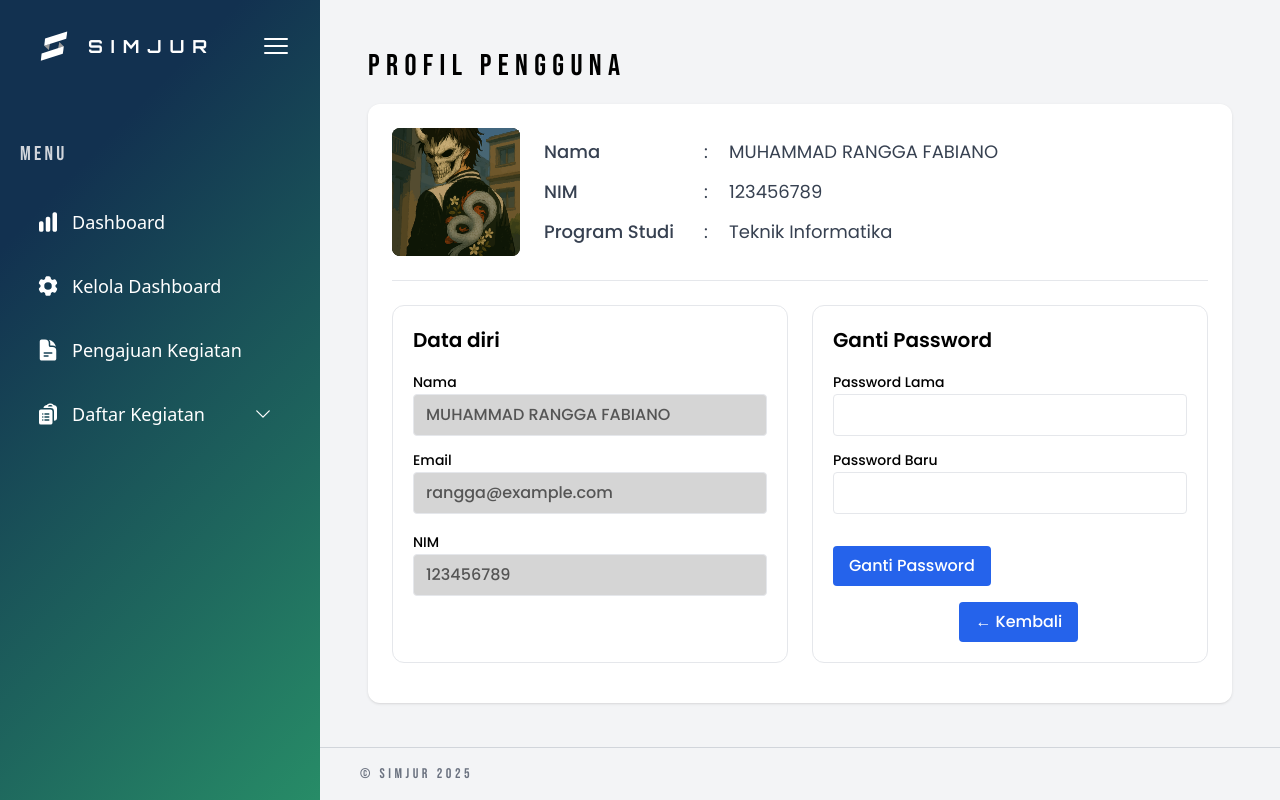
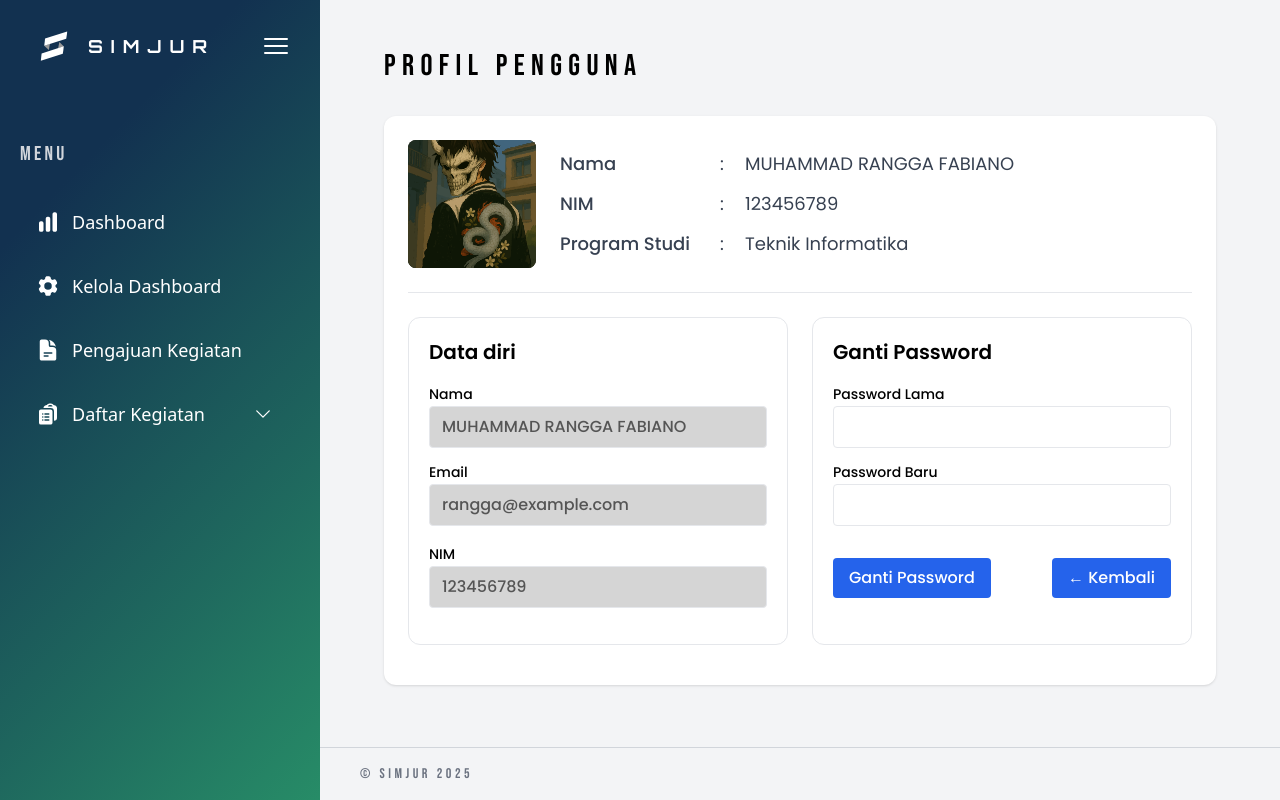
Before and after one commit to 404nugenotfound/simjur, a React (Create React App) app: page /profile in a window 1280 px wide. Built offline with nearby package versions, Linux system fonts and the light colour scheme.

Commit message:
Update 6.3

```diff
--- a/src/pages/FormPengajuan.tsx
+++ b/src/pages/FormPengajuan.tsx
@@ -91,13 +91,13 @@ export default function FormPengajuan() {
   };
 
   return (
-    <div className="p-12">
+    <div className="px-12 pt-8 pb-8">
     {/* Form */}
-       <h2 className="text-3xl font-bebas mb-20 tracking-[0.4rem] ml-[-1rem] mt-[-8.5rem] text-black">
+       <h2 className="text-3xl font-bebas mb-24 tracking-[0.4rem] ml-[-1rem] mt-[-9.7rem] text-black">
           TAMBAH DATA PENGAJUAN TOR
         </h2>
 
-    <div className="flex justify-center w-full mt-20 px-6">
+    <div className="flex justify-center w-full px-6">
       {/* Card Container */}
       <div className="bg-white shadow-md border rounded-xl p-6 w-full max-w-6xl">
         {/* Title */}
--- a/src/pages/PengajuanKegiatan.tsx
+++ b/src/pages/PengajuanKegiatan.tsx
@@ -42,15 +42,14 @@ const PengajuanKegiatan: React.FC<PengajuanProps> = ({ mode, setMode }) => {
   }
   if (mode === "form") {
     return (
-      <div className="p-8">
-        <div className="flex justify-end w-full mt-[5.5rem] mb-2 px-14">
+      <div className="p-6">
+        <div className="flex justify-end w-full mt-[8rem] px-20">
           <button
             onClick={() => setMode("list")}
             className="
             px-4 py-[0.35rem] bg-[#4957B5]
             text-white rounded font-poppins font-medium tracking-[0.05em]
-            hover:bg-gray-700 transition
-            "
+            hover:bg-gray-700 transition"
           >
             ← Kembali
           </button>
--- a/src/pages/Profile.tsx
+++ b/src/pages/Profile.tsx
@@ -3,7 +3,6 @@ import { userName } from "../components/Headerbar";
 import ProfilePic from "../assets/2X.svg";
 import { useState } from "react";
 import { useNavigate } from "react-router-dom";
-
 
 export default function Profile() {
   const [name, setName] = useState(userName);
@@ -18,8 +17,8 @@ export default function Profile() {
   return (
     <Layout hideHeader>
       {() => (
-        <div className="p-12">
-          <h1 className="text-3xl mb-5 tracking-[0.4rem] font-bebas mb-10">
+        <div className="p-16 py-12">
+          <h1 className="text-3xl mb-8 tracking-[0.4rem] font-bebas">
             Profil Pengguna
           </h1>
 
@@ -106,13 +105,15 @@ export default function Profile() {
                   aria-label="-"
                 />
 
-                <div className="font-medium">
-                  <button className="px-4 py-2 rounded bg-blue-600 text-white mt-4">
+                <div className="font-medium grid grid-cols-2 mt-4 gap-4">
+                  <button
+                    className="px-4 py-2 rounded bg-blue-600 text-white justify-self-start"
+                  >
                     Ganti Password
                   </button>
 
                   <button
-                    className="px-4 py-2 ml-[7.9rem] rounded bg-blue-600 text-white mt-4"
+                    className="px-4 py-2 rounded bg-blue-600 text-white justify-self-end"
                     onClick={() => {
                       navigate("/user");
                     }}
```
